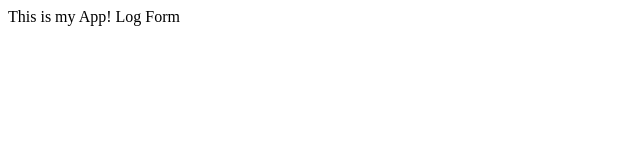
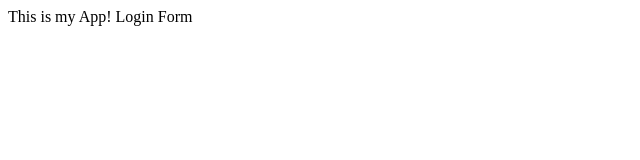
Before and after one commit to Dunwally/myappsample, a plain HTML site: page index.html in a window 1280 px wide. Shown: the full height of the page, 0-640 px from the left. Drawn offline with Linux system fonts and the light colour scheme.

Commit message:
changed hthml file

```diff
--- a/index.html
+++ b/index.html
@@ -2,7 +2,7 @@
     <head>
         <body>
             This is my App!
-            Log Form
+            Login Form
         </body>
     </head>
 </html>
```
